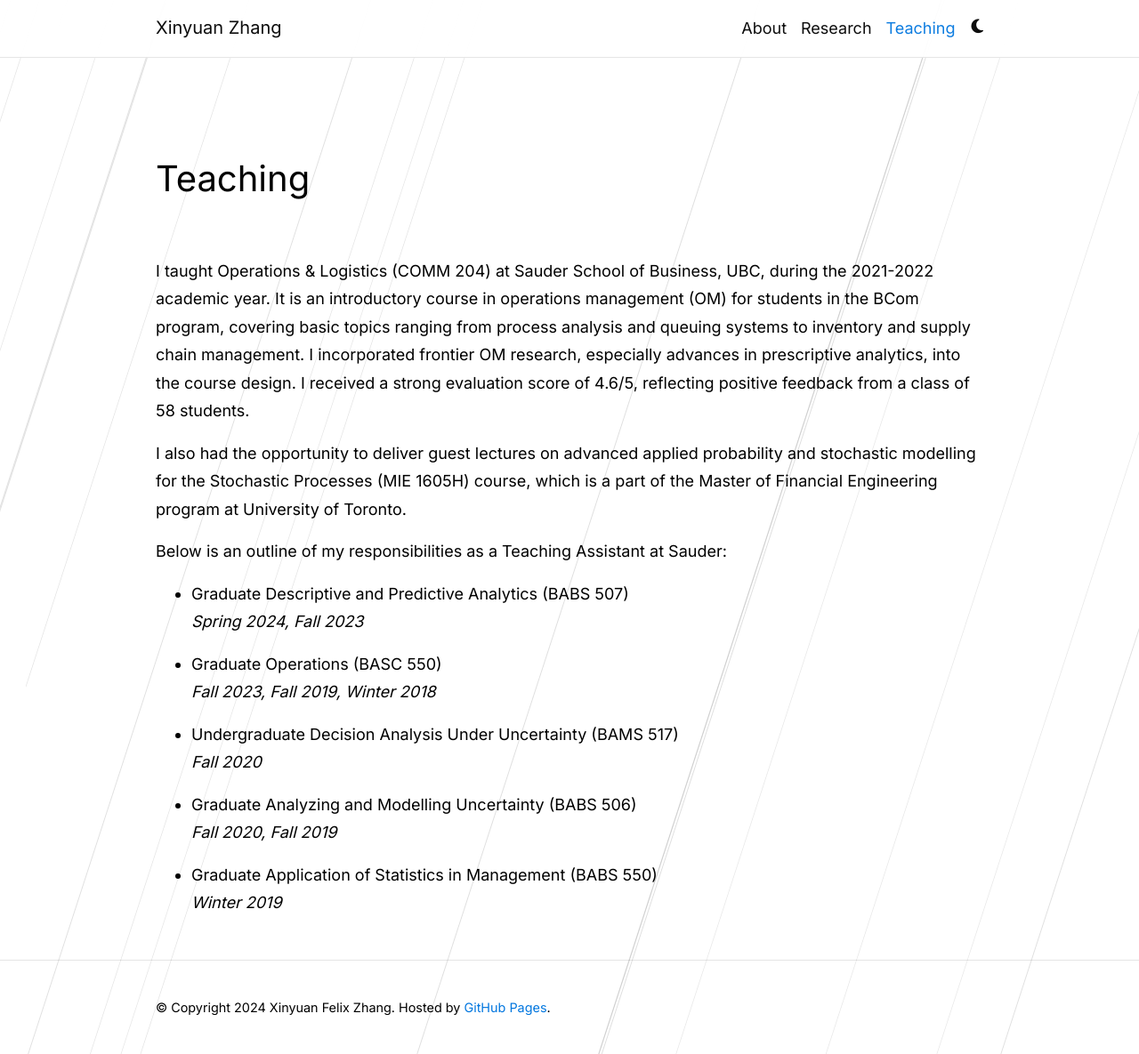
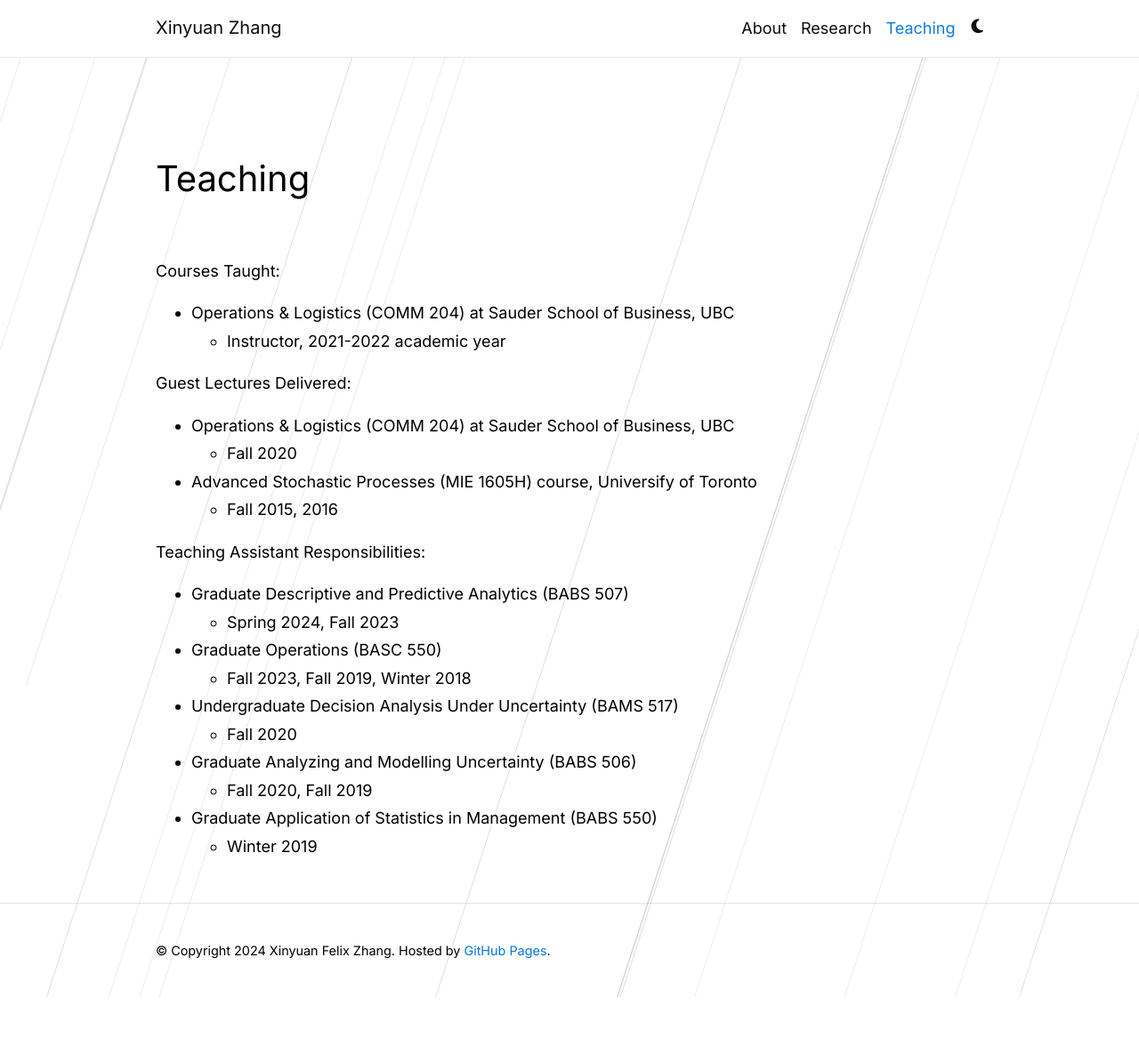
Before and after one commit to xyz2023ca/xyz2023ca.github.io, a Jekyll site: the page built from _pages/teaching.md, in a window 1280 px wide and 1185 px high. Shown: the whole window at 89% size. Built offline with Jekyll 4.4.1, drawn with Linux system fonts in a browser that asks for light colours; comment, search, counter and statistics services are not loaded; a style sheet for code colours, icons or effects is not loaded.

Commit message:
Update teaching.md

```diff
--- a/_pages/teaching.md
+++ b/_pages/teaching.md
@@ -8,26 +8,26 @@
 ---
 
 
-I taught Operations & Logistics (COMM 204) at Sauder School of Business, UBC, during the 2021-2022 academic year. It is an introductory course in operations management (OM) for students in the BCom program, covering basic topics ranging from process analysis and queuing systems to inventory and supply chain management. I incorporated frontier OM research, especially advances in prescriptive analytics, into the course design.
-I received a strong evaluation score of 4.6/5, reflecting positive feedback from a class of 58 students.
 
-I also had the opportunity to deliver guest lectures on advanced applied probability and stochastic modelling  for the Stochastic Processes (MIE 1605H) course, which is a part of the Master of Financial Engineering program at University of Toronto.       <!-- maybe also add BABS 507 Part of the Master of Business Analytics (MBAN) program at Sauder -->
+**Courses Taught:**
+- Operations & Logistics (COMM 204) at Sauder School of Business, UBC
+  - Instructor, 2021-2022 academic year
 
 
-Below is an outline of my responsibilities as a Teaching Assistant at Sauder:
+**Guest Lectures Delivered:**
+- Operations & Logistics (COMM 204) at Sauder School of Business, UBC
+  - Fall 2020
+- Advanced Stochastic Processes (MIE 1605H) course, Universify of Toronto
+  - Fall 2015, 2016
 
-- **Graduate Descriptive and Predictive Analytics (BABS 507)**
-  _Spring 2024, Fall 2023_
-    <!-- _Part of the Master of Business Analytics (MBAN) program at Sauder_ -->
-
-- **Graduate Operations (BASC 550)**
-  _Fall 2023, Fall 2019, Winter 2018_
-
-- **Undergraduate Decision Analysis Under Uncertainty (BAMS 517)**
-  _Fall 2020_
-
-- **Graduate Analyzing and Modelling Uncertainty (BABS 506)**
-  _Fall 2020, Fall 2019_
-
-- **Graduate Application of Statistics in Management (BABS 550)**
-  _Winter 2019_
+**Teaching Assistant Responsibilities:**
+- Graduate Descriptive and Predictive Analytics (BABS 507)
+  - Spring 2024, Fall 2023
+- Graduate Operations (BASC 550)
+  - Fall 2023, Fall 2019, Winter 2018
+- Undergraduate Decision Analysis Under Uncertainty (BAMS 517)
+  - Fall 2020
+- Graduate Analyzing and Modelling Uncertainty (BABS 506)
+  - Fall 2020, Fall 2019
+- Graduate Application of Statistics in Management (BABS 550)
+  - Winter 2019
```
